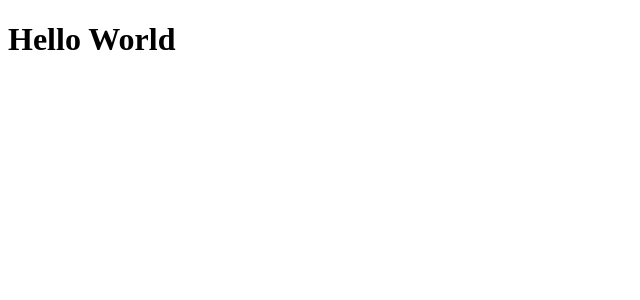
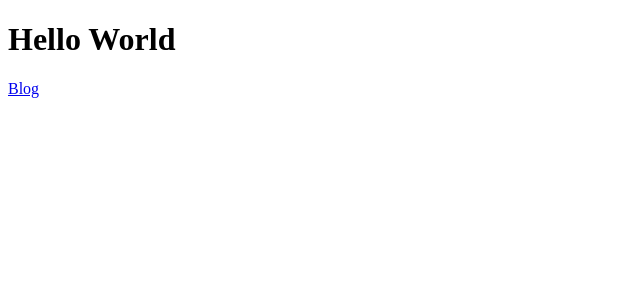
Before and after one commit to paulreyneveld/fcc-next, a Next.js app: page / in a window 1280 px wide. Shown: the top 300 px of the page, without its empty margins (0-640 px from the left). Built offline with nearby package versions, Linux system fonts and the light colour scheme.

Commit message:
Added a link

```diff
--- a/pages/blog.js
+++ b/pages/blog.js
@@ -1,7 +1,7 @@
 const Blog = () => {
     return (
-        <p>something</p>
-    )
+        <h1>Blog</h1>
+        )
 }
 
 export default Blog
--- a/pages/index.js
+++ b/pages/index.js
@@ -1,7 +1,10 @@
+import Link from 'next/link'
+
 const Index = () => {
     return (
         <div>
             <h1>Hello World</h1>
+            <Link href="/blog"><a>Blog</a></Link>
         </div>
     )
 }
```
